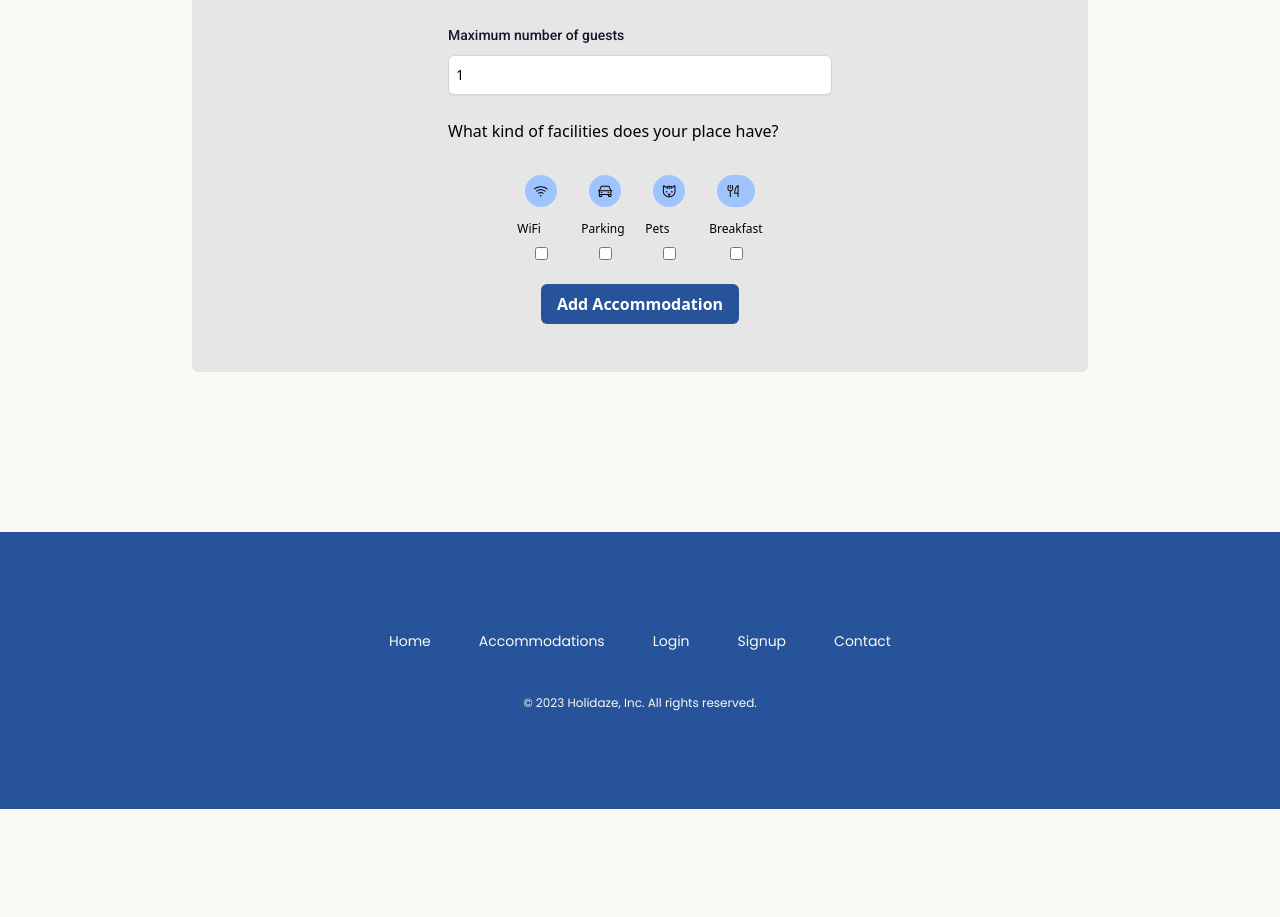
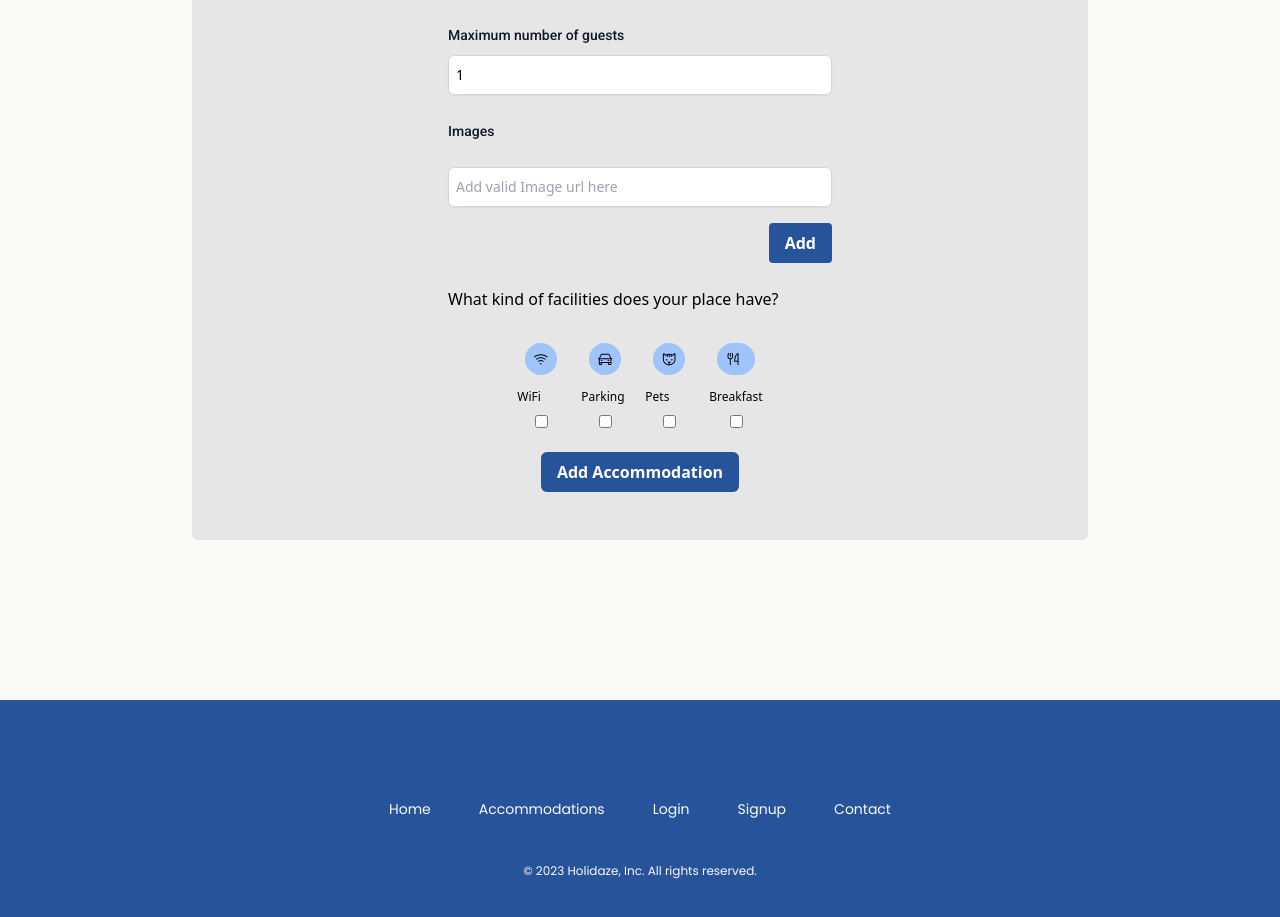
Before and after one commit to Liisagrant/Holidaze, a React (Vite) app: page /AddNewAccommodation in a window 1280 px wide. Shown: the part 931-1848 px from the top of the page. Before the commit the page ends 1740 px from the top, so only its background shows below. Built offline with nearby package versions, Linux system fonts and the light colour scheme.

Commit message:
fixes for homepage, margin issues on allaccommodation and trying to fix images on create accommodation

```diff
--- a/src/Pages/Accommodation/AllAccommodations.jsx
+++ b/src/Pages/Accommodation/AllAccommodations.jsx
@@ -40,12 +40,12 @@ const AllAccommodations = () => {
       {filteredVenues.map((venue) => (
         <div
           key={venue.id}
-          className="bg-backgroundwhite border-lightgray border-2 shadow-md mb-4 sx:mx-4 mx-auto rounded-md lg:w-[900px]"
+          className="bg-backgroundwhite border-lightgray border-2 shadow-md mb-4 mx-4 md:mx-auto rounded-md lg:w-[900px]"
         >
           <div className="flex flex-col md:flex-row">
             <div>
               <img
-                className="h-80 w-80 lg:w-96 object-cover sm:rounded-t-md md:rounded-l-md md:rounded-tr-none "
+                className="h-80 w-full lg:w-96 object-cover sm:rounded-t-md md:rounded-l-md md:rounded-tr-none "
                 src={venue.media.length > 0 ? venue.media[0] : NoImage}
                 alt={venue.name}
                 onError={handleImageError}
--- a/src/Pages/Profile/AddAccommodationForm.jsx
+++ b/src/Pages/CreateAccommodation/AddAccommodationForm.jsx
@@ -1,7 +1,7 @@
 import React, { useState } from 'react';
 import { useDispatch } from 'react-redux';
 import { createVenue } from '../../store/modules/VenuesSlice';
-// import AddMediaToAccommodation from './AddMediaToAccommodation';
+import AddMediaToAccommodation from './AddMediaToAccommodation';
 import AddMetaToAccommodations from './AddMetaToAccommodations';
 import AddInfoAccommodation from './AddInfoAccommodation';
 import { useFormik } from 'formik';
@@ -33,6 +33,7 @@ const validationSchema = Yup.object().shape({
 
 const AddAccommodationForm = () => {
   const dispatch = useDispatch();
+  const [mediaArray, setMediaArray] = useState([]);
   const [amenities, setAmenities] = useState({
     wifi: false,
     parking: false,
@@ -53,8 +54,13 @@ const AddAccommodationForm = () => {
         pets: amenities.pets,
       },
       location: {
+        address: '',
         city: '',
+        zip: '',
         country: '',
+        continent: '',
+        lat: 0,
+        lng: 0,
       },
     },
     validationSchema,
@@ -62,7 +68,7 @@ const AddAccommodationForm = () => {
       const venueData = {
         name: values.name,
         description: values.description,
-        media: values.media,
+        media: mediaArray,
         price: values.price,
         maxGuests: values.maxGuests,
         rating: 5,
@@ -82,6 +88,7 @@ const AddAccommodationForm = () => {
           lng: 0,
         },
       };
+      console.log(venueData.media);
       console.log(venueData);
       dispatch(createVenue(venueData));
     },
@@ -95,7 +102,7 @@ const AddAccommodationForm = () => {
             <div>
               <form onSubmit={formik.handleSubmit} className="space-y-6">
                 <AddInfoAccommodation formik={formik} />
-                {/* <AddMediaToAccommodation formik={formik} /> */}
+                <AddMediaToAccommodation formik={formik} />
                 <AddMetaToAccommodations
                   amenities={amenities}
                   setAmenities={setAmenities}
--- /dev/null
+++ b/src/Pages/CreateAccommodation/AddMediaToAccommodation.jsx
@@ -0,0 +1,82 @@
+import { useState } from 'react';
+
+const AddMediaToAccommodation = ({ formik }) => {
+  const [mediaArray, setMediaArray] = useState([]);
+
+  const { values, handleChange, handleBlur } = formik;
+
+  function pushToMediaArray() {
+    const mediaValue = document.getElementById('media').value;
+    const urlRegex = /(ftp|http|https):\/\/[^ "]+$/;
+    if (urlRegex.test(mediaValue)) {
+      const newMediaArray = [...mediaArray, mediaValue];
+      setMediaArray(newMediaArray);
+      document.getElementById('media').value = '';
+    } else {
+      return null;
+    }
+  }
+
+  const deleteMedia = (mediaUrl) => {
+    const updatedMediaArray = mediaArray.filter((media) => media !== mediaUrl);
+    setMediaArray(updatedMediaArray);
+  };
+
+  return (
+    <div className="flex flex-col items-start">
+      <label
+        htmlFor="Images"
+        className="block font-paragraph text-sm font-medium leading-6 text-gray-900"
+      >
+        Images
+      </label>
+      {mediaArray && (
+        <div className="flex gap-4 flex-wrap mt-4">
+          {mediaArray.map((media) => (
+            <div key={media} className="w-24 h-24 rounded-md relative">
+              <img
+                src={media}
+                alt="Images of the Accommodation"
+                className="block leading-6 rounded-md w-full h-full"
+              />
+              <button
+                type="button"
+                onClick={() => deleteMedia(media)}
+                className="absolute bottom-0 right-0 z-10 bg-red-700 rounded-md p-1 text-white text-xs"
+              >
+                Remove
+              </button>
+            </div>
+          ))}
+        </div>
+      )}
+
+      <div className="mt-2 w-full">
+        <input
+          type="text"
+          name="media"
+          id="media"
+          onChange={handleChange}
+          onBlur={handleBlur}
+          value={values.media}
+          placeholder="Add valid Image url here"
+          className="block w-full rounded-md border-0 py-2 px-2 shadow-sm ring-1 ring-inset ring-gray-300 placeholder:text-gray-400 focus:ring-2 focus:ring-inset sm:text-sm sm:leading-6"
+        />
+        <div className="flex justify-end">
+          <button
+            type="button"
+            onClick={pushToMediaArray}
+            className="px-4 py-2 rounded bg-main hover:bg-hovercolor text-white mt-4 font-semibold place-self-end"
+          >
+            Add
+          </button>
+        </div>
+      </div>
+      {formik.touched.media && formik.errors.media ? (
+        <div className="text-red-600">{formik.errors.media}</div>
+      ) : null}
+    </div>
+  );
+};
+
+export default AddMediaToAccommodation;
--- a/src/Pages/Home/Herobanner.jsx
+++ b/src/Pages/Home/Herobanner.jsx
@@ -9,7 +9,7 @@ const Herobanner = () => {
         className="w-full h-96 md:h-[700px] object-cover"
       />
       <div
-        className=" max-w-7xl absolute bottom-[-100px] left-1/2 transform -translate-x-1/2 bg-main  py-8 px-12
+        className=" max-w-7xl absolute bottom-[-100px] left-1/2 transform -translate-x-1/2 bg-main  py-8 px-4
        md:p-16 rounded-md shadow-md backdrop-blur-sm bg-opacity-60 md:bottom-24 md:left-1/4 sm:bottom-[-100px] xs:bottom-[-50px]"
       >
         <div className="flex flex-col justify-center items-center space-y-2">
--- a/src/routes/Router.jsx
+++ b/src/routes/Router.jsx
@@ -6,7 +6,7 @@ import Login from '../Pages/Login/Login';
 import Signup from '../Pages/Signup/Signup';
 import Contact from '../Pages/Contact/Contact';
 import Profile from '../Pages/Profile/Profile';
-import AddNewAccommodation from '../Pages/Profile/AddNewAccommodation';
+import AddNewAccommodation from '../Pages/CreateAccommodation/AddNewAccommodation';
 
 function Router() {
   return (
```
Also changed, not shown: src/Pages/Profile/AddMediaToAccommodation.jsx (deleted, +0 -78 lines), src/Pages/CreateAccommodation/AddInfoAccommodation.jsx (renamed from src/Pages/Profile/AddInfoAccommodation.jsx), src/Pages/CreateAccommodation/AddMetaToAccommodations.jsx (renamed from src/Pages/Profile/AddMetaToAccommodations.jsx), src/Pages/CreateAccommodation/AddNewAccommodation.jsx (renamed from src/Pages/Profile/AddNewAccommodation.jsx).
